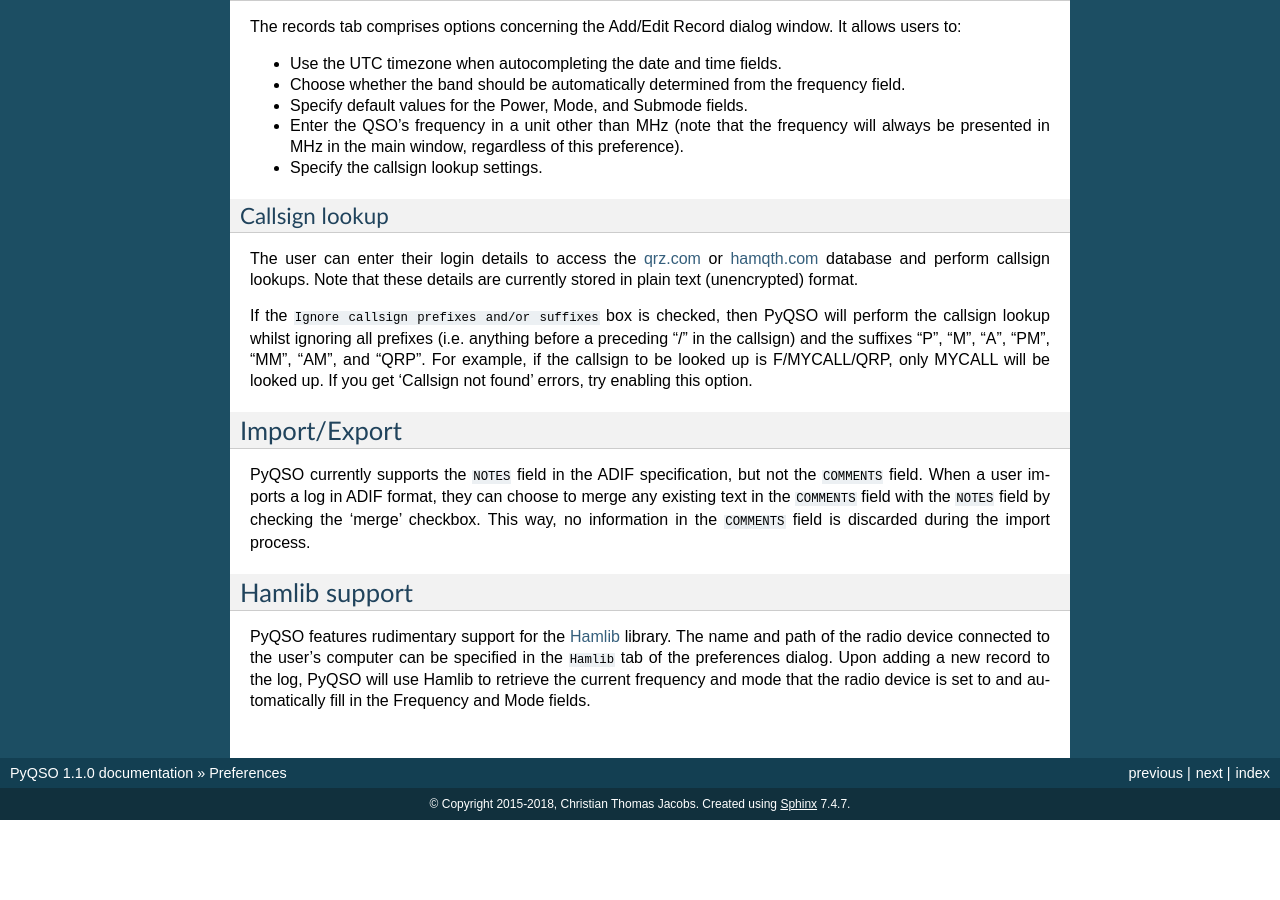
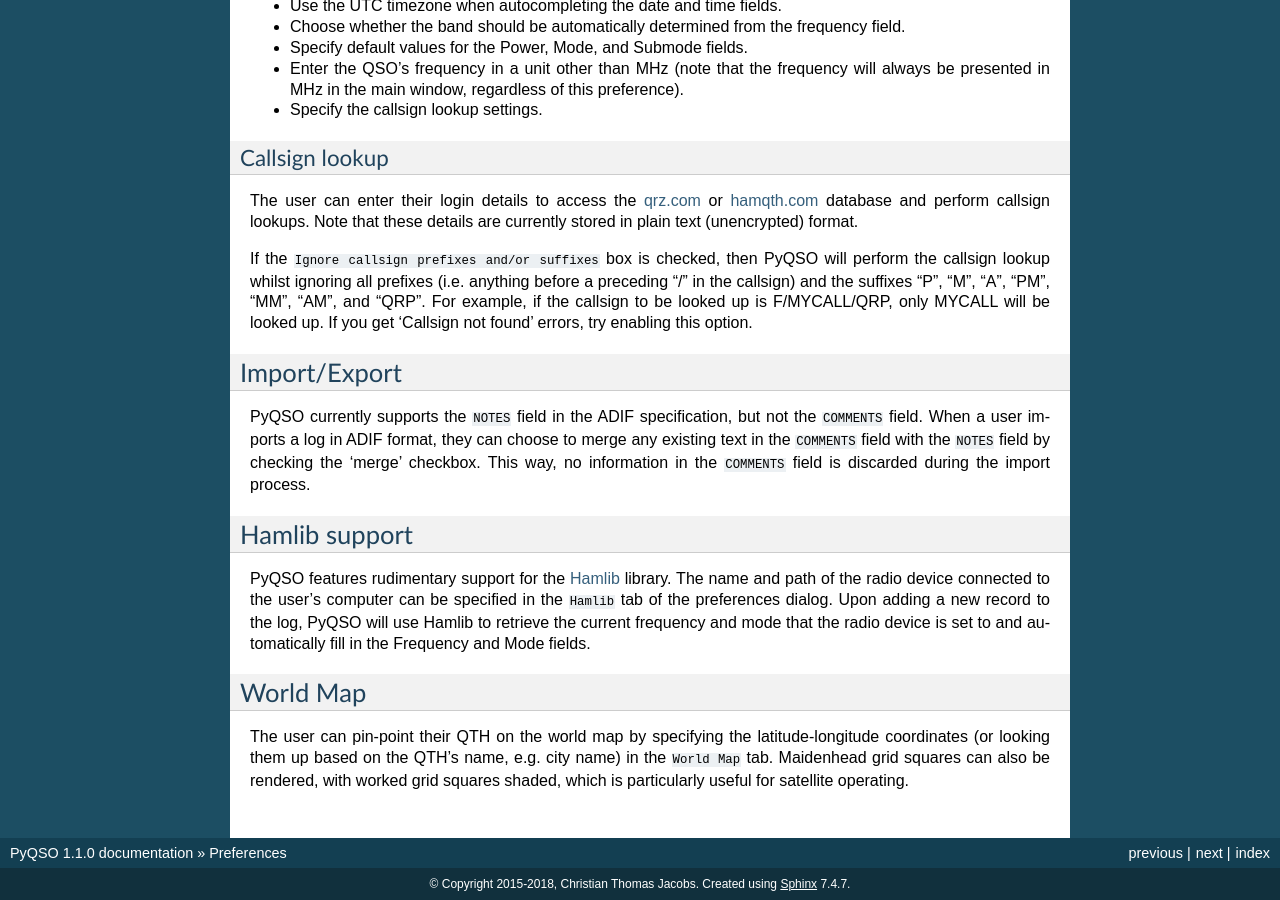
Before and after one commit to ctjacobs/pyqso, a Sphinx documentation site: the page built from docs/source/preferences.rst, in a window 1280 px wide and 900 px high, scrolled down 1340 px. Built offline with Sphinx 7.4.7, drawn with Linux system fonts in a browser that asks for light colours; before the commit the page ends 2160 px from its top, so only the background shows below that; some of the changed text lies outside the part shown.

Commit message:
Updating the World Map documentation.

```diff
--- a/docs/source/introduction.rst
+++ b/docs/source/introduction.rst
@@ -24,7 +24,7 @@
 
 -  Progress tracker for the `DXCC <http://www.arrl.org/dxcc/>`_ award.
 
--  World map with grey line.
+-  World map with grey line and Maidenhead grid squares.
 
 -  Filter QSOs based on callsign (e.g. only display contacts with callsigns beginning with "M6").
 
--- a/docs/source/preferences.rst
+++ b/docs/source/preferences.rst
@@ -60,9 +58,9 @@
 Hamlib support
 --------------
 
-PyQSO features rudimentary support for the `Hamlib <http://hamlib.sourceforge.net/>`_ library. The name and
-path of the radio device connected to the user's computer can be
-specified in the ``Hamlib`` tab of the preferences dialog. Upon adding a
-new record to the log, PyQSO will use Hamlib to retrieve the current
-frequency and mode that the radio device is set to and automatically fill in the
-Frequency and Mode fields.
+PyQSO features rudimentary support for the `Hamlib <http://hamlib.sourceforge.net/>`_ library. The name and path of the radio device connected to the user's computer can be specified in the ``Hamlib`` tab of the preferences dialog. Upon adding a new record to the log, PyQSO will use Hamlib to retrieve the current frequency and mode that the radio device is set to and automatically fill in the Frequency and Mode fields.
+
+World Map
+---------
+
+The user can pin-point their QTH on the world map by specifying the latitude-longitude coordinates (or looking them up based on the QTH's name, e.g. city name) in the ``World Map`` tab. Maidenhead grid squares can also be rendered, with worked grid squares shaded, which is particularly useful for satellite operating.
--- a/docs/source/toolbox.rst
+++ b/docs/source/toolbox.rst
@@ -36,7 +36,7 @@
 
 The world map tool (see figure:world_map_) can be used to plot the QTH of your station and stations that you have contacted. It also features a grey line to check which parts of the world are in darkness. The position of the grey line is automatically updated every 30 minutes.
 
-The user's QTH can be pin-pointed on the map by specifying the QTH's location (e.g. city name) and latitude-longitude coordinates in the preferences. If the `geocoder <https://pypi.python.org/pypi/geocoder>`_ library is installed then these coordinates can be filled in for you by clicking the lookup button after entering the QTH's name, otherwise the coordinates will have to be entered manually.
+The user's QTH can be pin-pointed on the map by specifying the QTH's location (e.g. city name) and latitude-longitude coordinates in the preferences. If the `geocoder <https://pypi.python.org/pypi/geocoder>`_ library is installed then these coordinates can be filled in for you by clicking the lookup button after entering the QTH's name, otherwise the coordinates will need to be entered manually.
 
    .. _figure:world_map:
    .. figure::  images/world_map.png
```
Also changed, not shown: other parts of docs/source/preferences.rst (+0 -2 lines).
